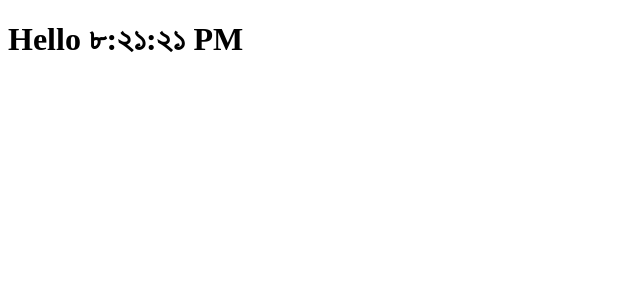
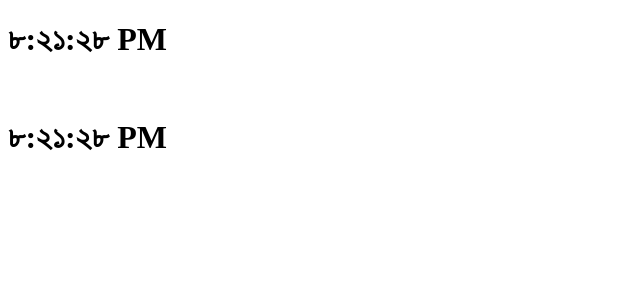
Before and after one commit to alfinarif/nodejs_practices, a React (Vite) app in the folder ReactJsPractices/practiceProject_2/: page / in a window 1280 px wide. Shown: the top 300 px of the page, without its empty margins (0-640 px from the left). Built offline with nearby package versions, Linux system fonts and the light colour scheme.

Commit message:
reactState

```diff
--- a/ReactJsPractices/practiceProject_2/index.html
+++ b/ReactJsPractices/practiceProject_2/index.html
@@ -4,7 +4,7 @@
     <meta charset="UTF-8" />
     <link rel="icon" type="image/svg+xml" href="/vite.svg" />
     <meta name="viewport" content="width=device-width, initial-scale=1.0" />
-    <title>package.json</title>
+    <title>Arif Learning ReactJs</title>
   </head>
   <body>
     <div id="root"></div>
--- a/ReactJsPractices/practiceProject_2/src/App.jsx
+++ b/ReactJsPractices/practiceProject_2/src/App.jsx
@@ -1,20 +1,14 @@
-import React from 'react';
+import ClockComponent from './components/ClockComponent';
+import ClockPractice from './components/ClockPractice';
 
-class App extends React.Component{
-  render(){
-
-    return (
-
-        <h1 className="heading">
-          <span className="text">Hello {new Date().toLocaleTimeString(this.props.locale)}</span>
-        </h1>
-
-    );
-
-  }
-
-}
-
-
+const App = () => {
+  return (
+    <div>
+      <ClockComponent locale="bn-BD"/>
+      <br/>
+      <ClockPractice locale="bn-BD"/>
+    </div>
+  );
+};
 
 export default App;
--- /dev/null
+++ b/ReactJsPractices/practiceProject_2/src/components/ClockComponent.jsx
@@ -0,0 +1,37 @@
+import { Component } from 'react';
+
+class ClockComponent extends Component {
+    state = {date: new Date()};
+
+
+    tick(){
+        this.setState({
+            date: new Date()
+        })
+    }
+
+    componentDidMount(){
+        this.clockTimer = setInterval(()=>{this.tick() }, 1000);
+
+    }
+
+    componentWillUnmount(){
+        clearInterval(()=>{this.clockTimer});
+    }
+
+    render() {
+        return (
+            <div>
+                <h1 className="heading">
+                    <span className="text">
+                        {this.state.date.toLocaleTimeString(this.props.locale)}
+                    </span>
+                </h1>
+            </div>
+        );
+    }
+
+
+}
+
+export default ClockComponent;
--- /dev/null
+++ b/ReactJsPractices/practiceProject_2/src/components/ClockPractice.jsx
@@ -0,0 +1,39 @@
+import { Component } from 'react';
+
+class ClockPractice extends Component {
+    constructor(props){
+        super(props);
+        this.state = {date: new Date()};
+    }
+
+    tick(){
+        this.setState({
+            date: new Date()
+        })
+    }
+
+    componentDidMount(){
+        this.clockTimer = setInterval(()=>{
+            this.tick()
+        }, 1000)
+    };
+
+    componentWillUnmount(){
+        clearInterval(()=>{
+            this.clockTimer;
+        })
+    }
+
+
+    render() {
+        return (
+            <div>
+                <h1>
+                    {this.state.date.toLocaleTimeString(this.props.locale)}
+                </h1>
+            </div>
+        );
+    }
+}
+
+export default ClockPractice;
--- a/ReactJsPractices/practiceProject_2/src/main.jsx
+++ b/ReactJsPractices/practiceProject_2/src/main.jsx
@@ -4,6 +4,6 @@ import App from './App.jsx'
 
 createRoot(document.getElementById('root')).render(
   <StrictMode>
-    <App locale="bn-BD"/>
+    <App/>
   </StrictMode>,
 )
```
